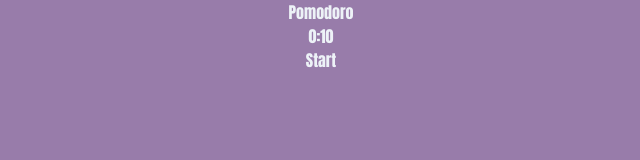
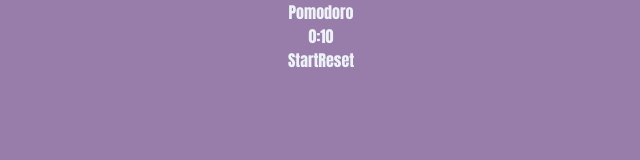
Before and after one commit to djoni1vincent/cozy-pomodoro, a React (Vite) app in the folder my-project/: page / in a window 1280 px wide. Shown: the top 160 px of the page, without its empty margins (319-959 px from the left). Built offline with nearby package versions, Linux system fonts and the light colour scheme.

Commit message:
add reset button

```diff
--- a/my-project/src/components/Timer.jsx
+++ b/my-project/src/components/Timer.jsx
@@ -32,7 +32,11 @@ export default function Timer() {
           onClick={() => setIsActive(!isActive)}
         >
           {isActive ? "Pause" : "Start"}
-        </button>
+            </button>
+            <button className="mt-2" onClick={() => setTimeLeft(1 * 10)}>Reset</button>
+
+
+
       </div>
     </>
   );
```
